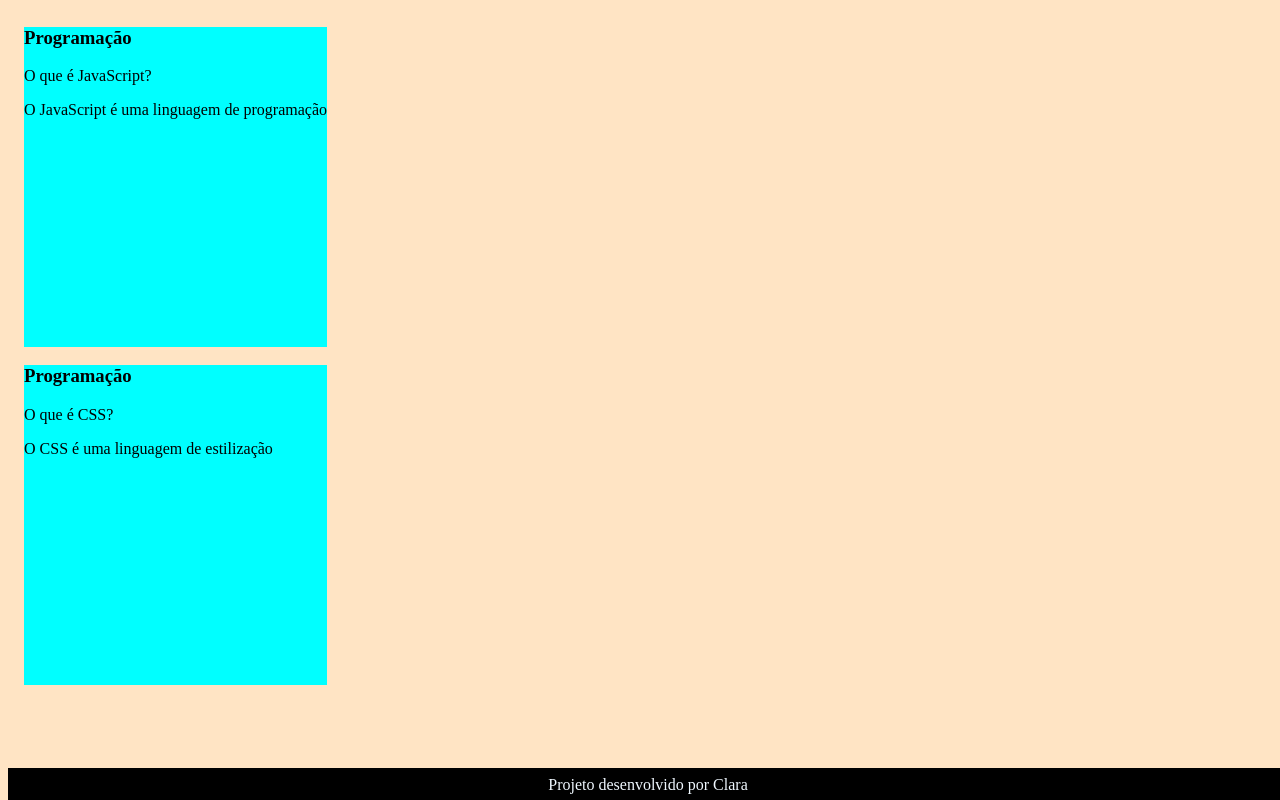
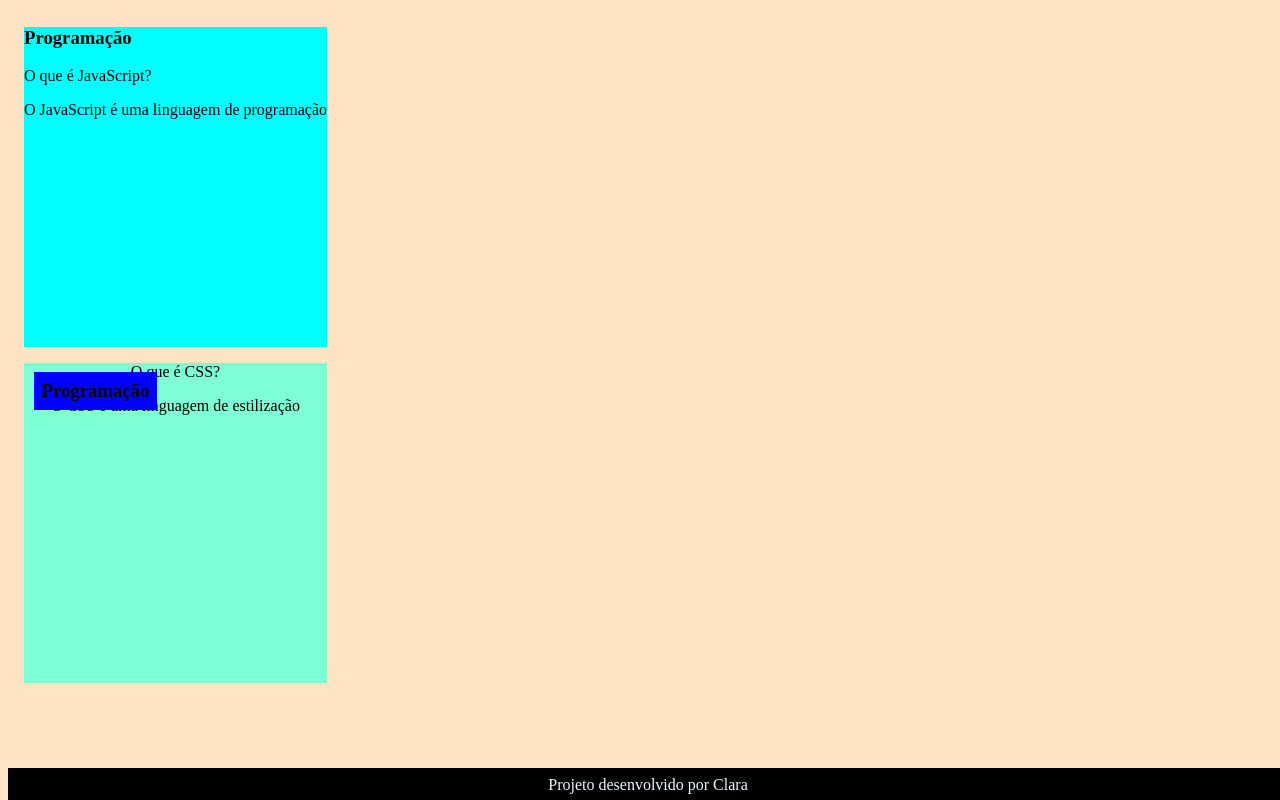
Before and after one commit to Clarafm10/ferramenta-iterativa-2025, a plain HTML site: page index.html in a window 1280 px wide. Drawn offline with Linux system fonts and the light colour scheme.

Commit message:
Update style.css

```diff
--- a/assets/style.css
+++ b/assets/style.css
@@ -25,3 +25,17 @@ footer p{
     flex-grow: 1;
     flex-basis: calc(33%-6rem);
 }
+
+.cartao__conteudo{
+    text-align: center;
+    background-color: aquamarine;
+    height: 100%;
+}
+
+.cartao__conteudo h3{
+    background-color: blue;
+    text-align: left;
+    padding: 0.5rem;
+    position: absolute;
+    margin: 0.6rem;
+}
```
